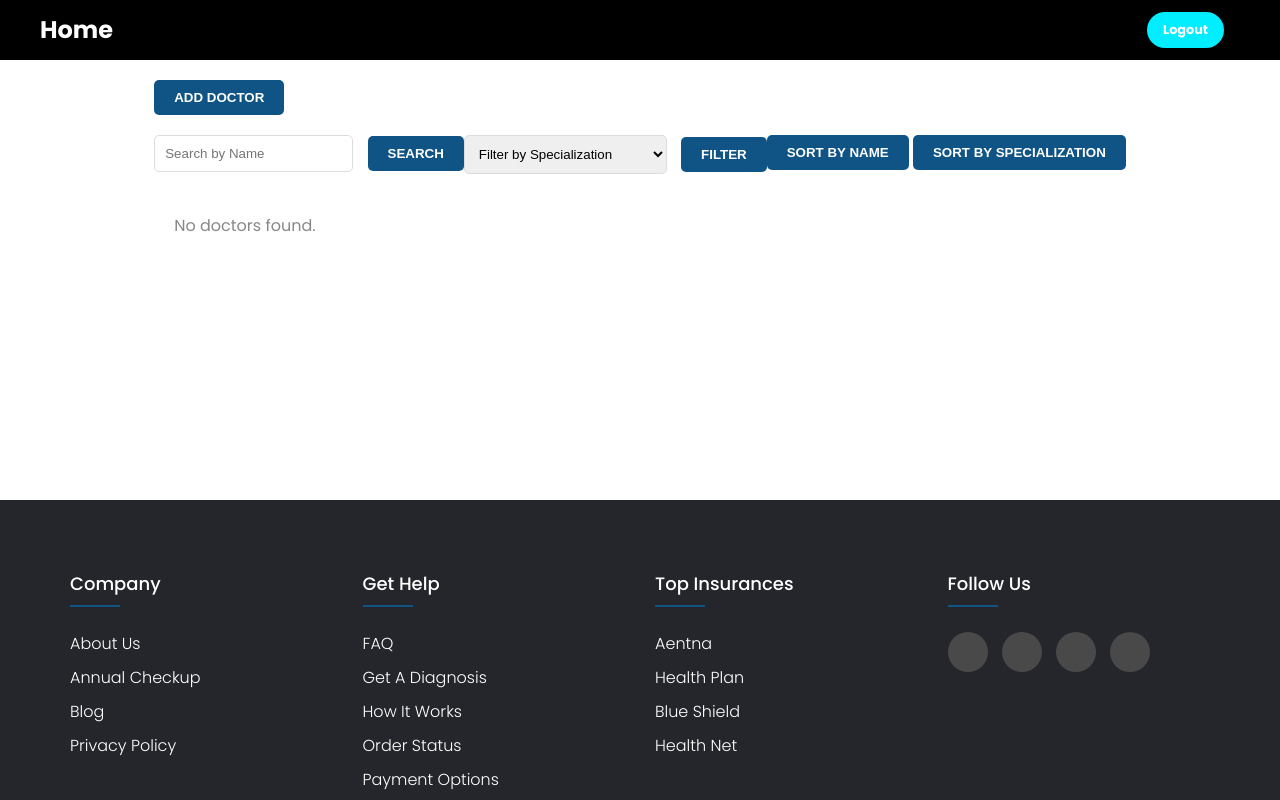
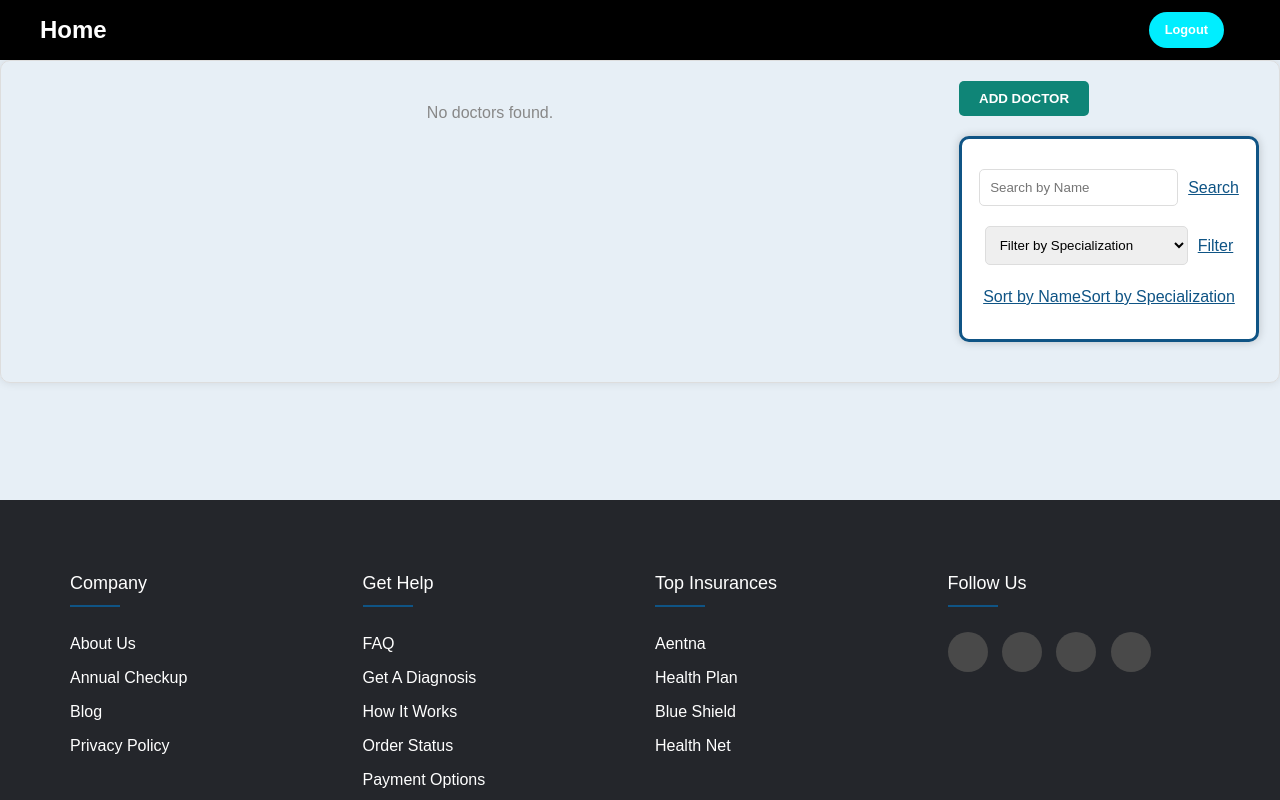
Before and after one commit to abenezer54/ehr-system, a PHP site: page /views/doctor/list.php in a window 1280 px wide. Run offline with PHP 8.4, Linux system fonts and the light colour scheme; data that the repository does not hold is empty.

Commit message:
finalize the styling of doctor/list file

```diff
--- a/assets/css/doc-list.css
+++ b/assets/css/doc-list.css
@@ -1,11 +1,29 @@
 /* list.css */
+
 /* General container styles */
+body {
+  background-color: #e7eff6;
+  display: flex;
+  justify-content: center;
+}
+
+body {
+  margin: 0;
+  padding: 0;
+  font-family: Arial, sans-serif;
+}
+
 .container {
-  max-width: 1200px;
+  width: 100%;
   margin: 0 auto;
   padding: 20px;
+  box-sizing: border-box;
+  border: 1px solid #ddd; /* Subtle border for the entire page */
+  border-radius: 10px; /* Rounded corners for the page border */
+  box-shadow: 0 0 10px rgba(0, 0, 0, 0.1); /* Light shadow for aesthetic effect */
   display: flex;
-  flex-direction: column;
+  flex-direction: row;
+  justify-content: space-between;
 }
 
 h1 {
@@ -24,7 +42,7 @@ h1 {
 }
 
 .add button {
-  background-color: #0f5485;
+  background-color: #0f8577;
   color: #fff;
   padding: 10px 20px;
   border: none;
@@ -39,52 +57,96 @@ h1 {
   background-color: #06345b;
 }
 
-/* Search Bar and Filter Form */
-form {
+/* Sidebar container with a showy border */
+.doc-container {
+  display: flex;
+  flex-direction: column;
+  align-items: center;
   margin-bottom: 20px;
+  width: 300px; /* Adjust the width of the sidebar */
+  padding: 20px;
+  box-sizing: border-box;
+  background-color: #fff; /* Background color for the sidebar */
+  border: 3px solid #0f5485; /* Showy border */
+  border-radius: 10px; /* Rounded corners */
+  box-shadow: 0 0 10px rgba(0, 0, 0, 0.2); /* Shadow for aesthetic effect */
 }
 
-form input[type="text"],
-form select {
+/* Form elements styling */
+.doc-container form {
+  display: flex;
+  align-items: center;
+  margin: 10px 0; /* Space between forms */
+}
+
+.doc-container input[type="text"] {
   padding: 10px;
   margin-right: 10px;
   border: 1px solid #ddd;
   border-radius: 5px;
+  font-family: Arial, sans-serif;
 }
 
-form button[type="submit"] {
-  background-color: #0f5485;
-  color: #fff;
-  padding: 10px 20px;
-  border: none;
+.doc-container select {
+  padding: 10px;
+  margin-right: 10px;
+  border: 1px solid #ddd;
   border-radius: 5px;
-  cursor: pointer;
-  font-weight: bold;
-  text-transform: uppercase;
-  transition: background-color 0.3s ease;
+  font-family: Arial, sans-serif;
 }
 
-form button[type="submit"]:hover {
-  background-color: #06345b;
+/* Text link styling for search, filter, and sort */
+.doc-container button[type="submit"] {
+  background: none;
+  border: none;
+  color: #0f5485;
+  font-size: 16px;
+  cursor: pointer;
+  text-decoration: underline;
+  font-family: Arial, sans-serif;
+  margin-right: 10px; /* Add space between text links */
 }
 
-.doc-container {
-  display: flex;
-  flex-wrap: wrap;
-  justify-content: center;
+.doc-container button[type="submit"]:hover {
+  color: #06345b; /* Darker color on hover */
 }
-/* Doctor Cards */
+
+.doc-container button[type="submit"]:focus {
+  outline: none; /* Remove outline on focus */
+}
+
+/* Make sure the text links are aligned */
+.doc-container form button[type="submit"] {
+  margin: 0;
+  padding: 0;
+  border: none;
+  background: none;
+  font-family: inherit;
+  font-size: inherit;
+  color: #0f5485;
+  cursor: pointer;
+  text-decoration: underline;
+  transition: color 0.3s;
+}
+
+.doc-container form button[type="submit"]:hover {
+  color: #06345b;
+}
+
 .card-container {
   display: flex;
-  flex-wrap: wrap;
-  justify-content: flex-start;
+  flex-direction: column;
+  align-items: center;
+  width: 100%;
+  padding: 0 20px; /* Added padding to the left and right */
+  box-sizing: border-box;
 }
 
 .card {
   background-color: #fff;
   border: 1px solid #ddd;
   border-radius: 10px;
-
+  padding: 20px;
   margin: 2px; /* Center cards horizontally with some spacing */
   width: 100%; /* Adjust width as needed */
   max-width: 800px; /* Maximum width for responsiveness */
--- a/views/doctor/list.php
+++ b/views/doctor/list.php
@@ -42,6 +42,27 @@ if ($_SERVER["REQUEST_METHOD"] === "GET") {
 <body>
     <?php include("../../includes/header.php"); ?>
     <div class="container">
+
+        <!-- Doctor Cards -->
+        <div class="card-container">
+            <?php if (!empty($doctors)): ?>
+                <?php foreach ($doctors as $row) : ?>
+                    <div class="card">
+                        <h2><?php echo $row['name']; ?></h2>
+                        <p>Email: <?php echo $row['email']; ?></p>
+                        <p>Specialty: <?php echo $row['specialty']; ?></p>
+                        <p>Phone: <?php echo $row['phone']; ?></p>
+                        <p>Address: <?php echo $row['address']; ?></p>
+                        <a href="view.php?id=<?php echo $row['id']; ?>">View</a>
+                        <a href="edit.php?id=<?php echo $row['id']; ?>">Edit</a>
+                        <a href="delete.php?id=<?php echo $row['id']; ?>" onclick="return confirm('Are you sure you want to delete this doctor?');">Delete</a>
+                    </div>
+                <?php endforeach; ?>
+            <?php else: ?>
+                <p>No doctors found.</p>
+            <?php endif; ?>
+        </div>
+        <aside>
         <div class="add">
                 <button><a href="add.php">Add Doctor</a></button>
         </div>
@@ -88,28 +109,11 @@ if ($_SERVER["REQUEST_METHOD"] === "GET") {
             <!-- Sorting -->
             <form method="GET" action="">
                 <button type="submit" name="sort" value="name">Sort by Name</button>
+                <br>
                 <button type="submit" name="sort" value="specialty">Sort by Specialization</button>
             </form>
         </div>
-        <!-- Doctor Cards -->
-        <div class="card-container">
-            <?php if (!empty($doctors)): ?>
-                <?php foreach ($doctors as $row) : ?>
-                    <div class="card">
-                        <h2><?php echo $row['name']; ?></h2>
-                        <p>Email: <?php echo $row['email']; ?></p>
-                        <p>Specialty: <?php echo $row['specialty']; ?></p>
-                        <p>Phone: <?php echo $row['phone']; ?></p>
-                        <p>Address: <?php echo $row['address']; ?></p>
-                        <a href="view.php?id=<?php echo $row['id']; ?>">View</a>
-                        <a href="edit.php?id=<?php echo $row['id']; ?>">Edit</a>
-                        <a href="delete.php?id=<?php echo $row['id']; ?>" onclick="return confirm('Are you sure you want to delete this doctor?');">Delete</a>
-                    </div>
-                <?php endforeach; ?>
-            <?php else: ?>
-                <p>No doctors found.</p>
-            <?php endif; ?>
-        </div>
+        </aside>
     </div>
     <?php include("../../includes/footer.php"); ?>
 </body>
```
